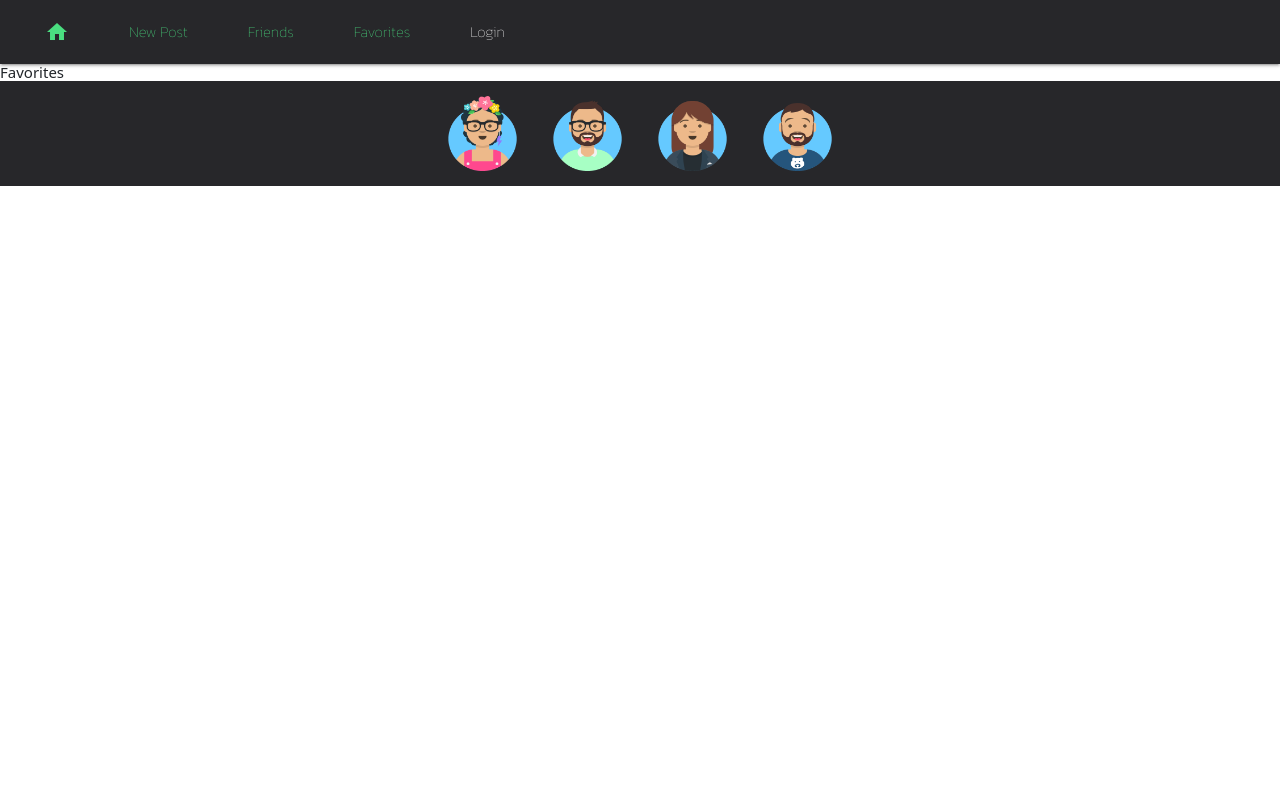
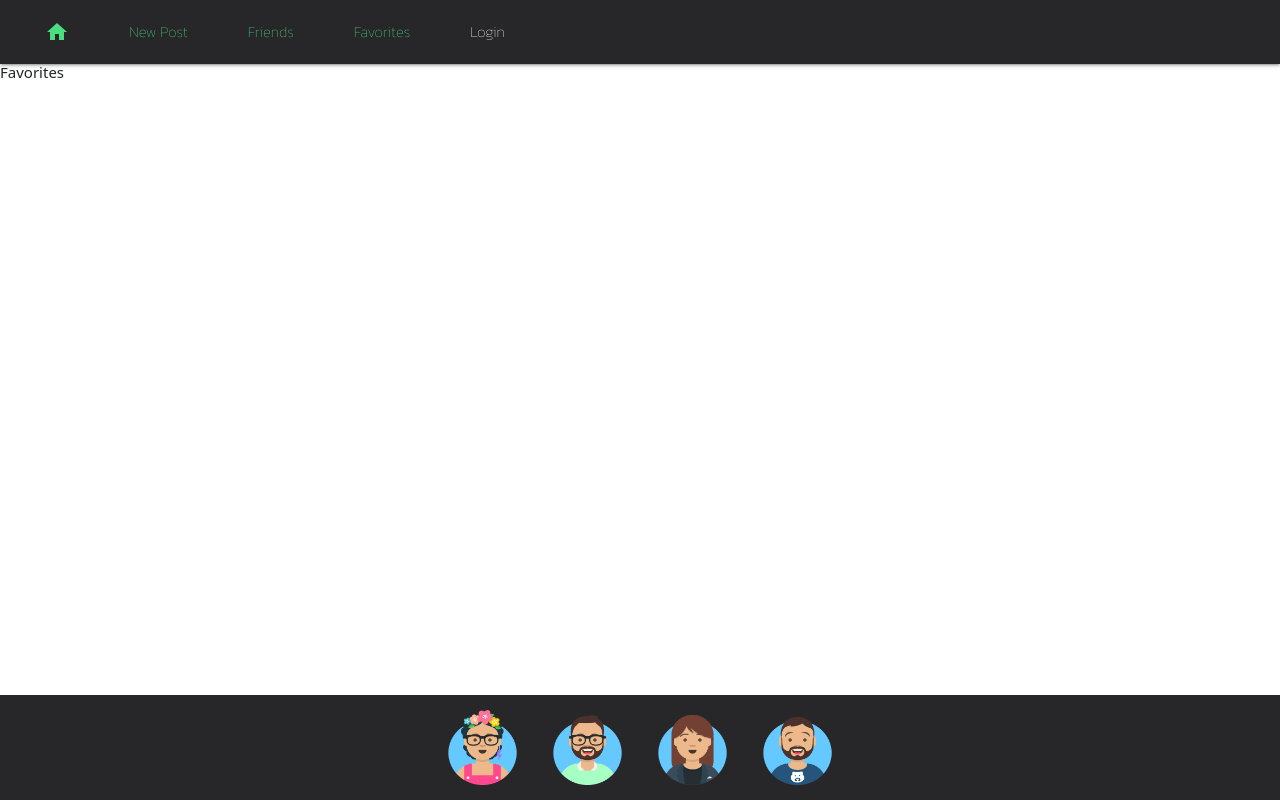
Before and after one commit to GTBCP3G5/Stay-In-Touch-Social-Network, a React (Create React App) app in the folder client/: page /favorites in a window 1280 px wide. Built offline with nearby package versions, Linux system fonts and the light colour scheme.

Commit message:
fixed footer positioning on each page

```diff
--- a/client/src/components/Footer.js
+++ b/client/src/components/Footer.js
@@ -12,7 +12,8 @@ export default function Footer () {
         margin: "1rem"
     }
     return (
-        <div className="bg-zinc-800" style={footerContainer}>
+
+        <div className="bg-zinc-800 fixed bottom-0 w-100" style={footerContainer}>
             <a href="https://github.com/catcueto">
                 <img style={avatar} src="cat-avatar.png" alt="Catalina's Avatar"/>
             </a>
```
